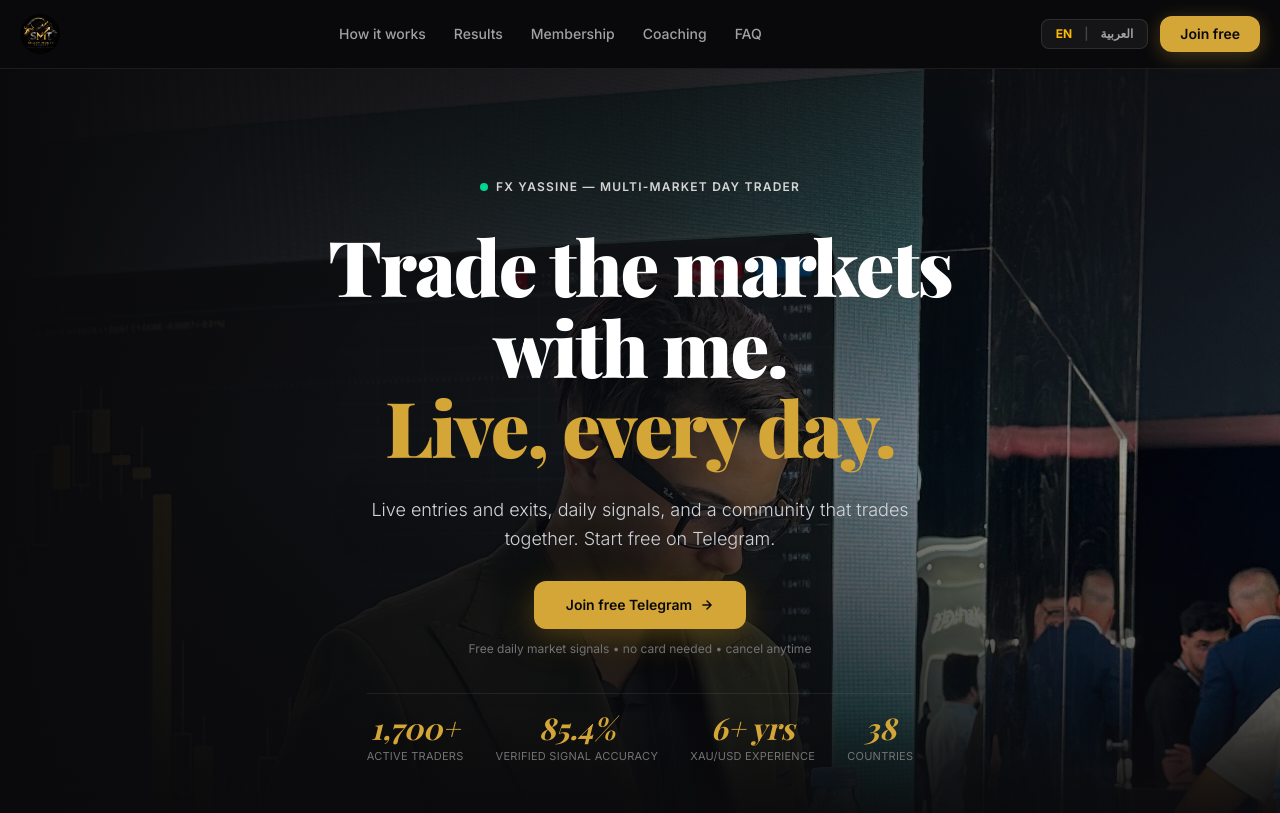
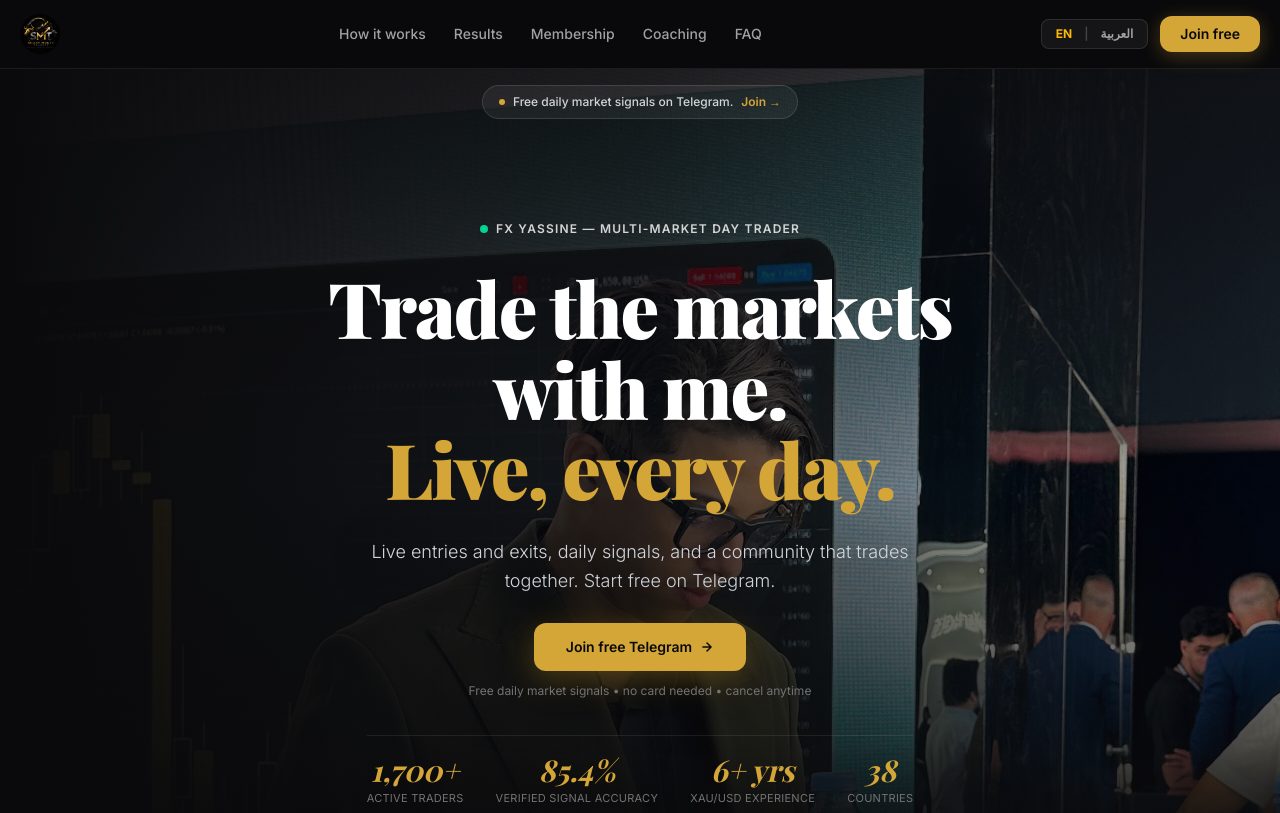
Before and after one commit to EADtaha/Landing-Page-of-a-Trader, a Next.js app: page / in a window 1280 px wide. Shown: the top 813 px of the page. Built offline with nearby package versions, Linux system fonts and the light colour scheme; a web font is replaced by a local one.

Commit message:
minor fixes v2

```diff
--- a/src/components/design/GoldHero.tsx
+++ b/src/components/design/GoldHero.tsx
@@ -45,7 +45,24 @@ export default function GoldHero({ onOpenModal }: { onOpenModal: () => void }) {
         />
       </div>
 
-      {/* ── Top notification bar removed ── */}
+      {/* ── Top notification bar ── */}
+      <div className="relative z-20 w-full flex justify-center pt-4 px-4">
+        <button
+          type="button"
+          onClick={onOpenModal}
+          className="inline-flex items-center gap-2 text-xs font-medium px-4 py-2 rounded-full transition-all hover:scale-[1.02]"
+          style={{
+            background: "rgba(255,255,255,0.06)",
+            border: "1px solid rgba(255,255,255,0.12)",
+            color: "#D1D5DB",
+            flexDirection: isRTL ? "row-reverse" : "row",
+          }}
+        >
+          <span className="w-1.5 h-1.5 rounded-full bg-[#d4a537] flex-shrink-0" />
+          {t.hero.topPill}
+          <span style={{ color: "#d4a537", fontWeight: 600 }}>{t.hero.topJoin}</span>
+        </button>
+      </div>
 
       {/* ── Hero copy — centred ── */}
       <div className="relative z-20 flex-1 flex items-center justify-center px-6 py-16 md:py-24">
```
